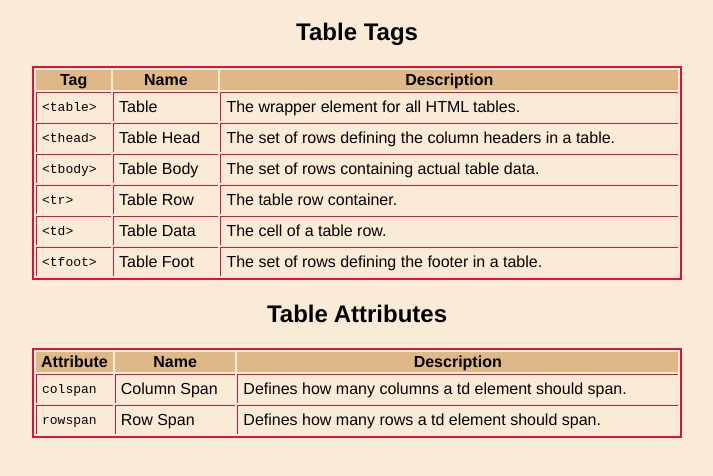
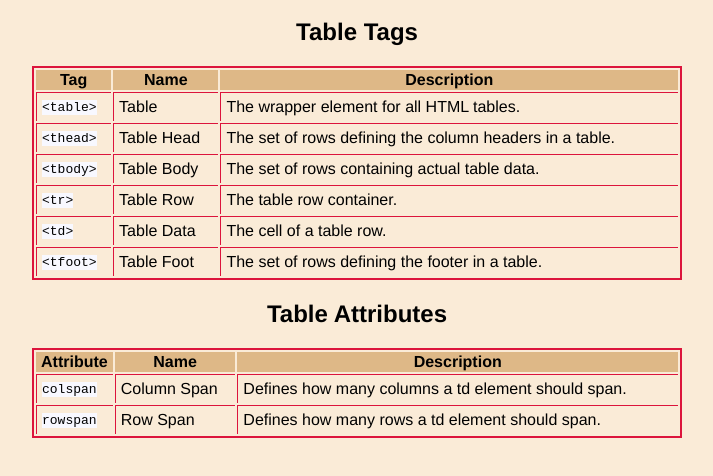
Before and after one commit to davidftaylor/codecademy, a plain HTML site: page html-css-cheatsheet/index.html in a window 1280 px wide. Shown: the part 48-524 px from the top of the page, without its empty margins (283-996 px from the left). Drawn offline with Linux system fonts and the light colour scheme.

Commit message:
Change background color of HTML elements on cheatsheet as instructed

```diff
--- a/html-css-cheatsheet/styles.css
+++ b/html-css-cheatsheet/styles.css
@@ -25,4 +25,5 @@ td {
 
 .code {
 	font-family: monospace;
+	background-color: ghostwhite;
 }
```
